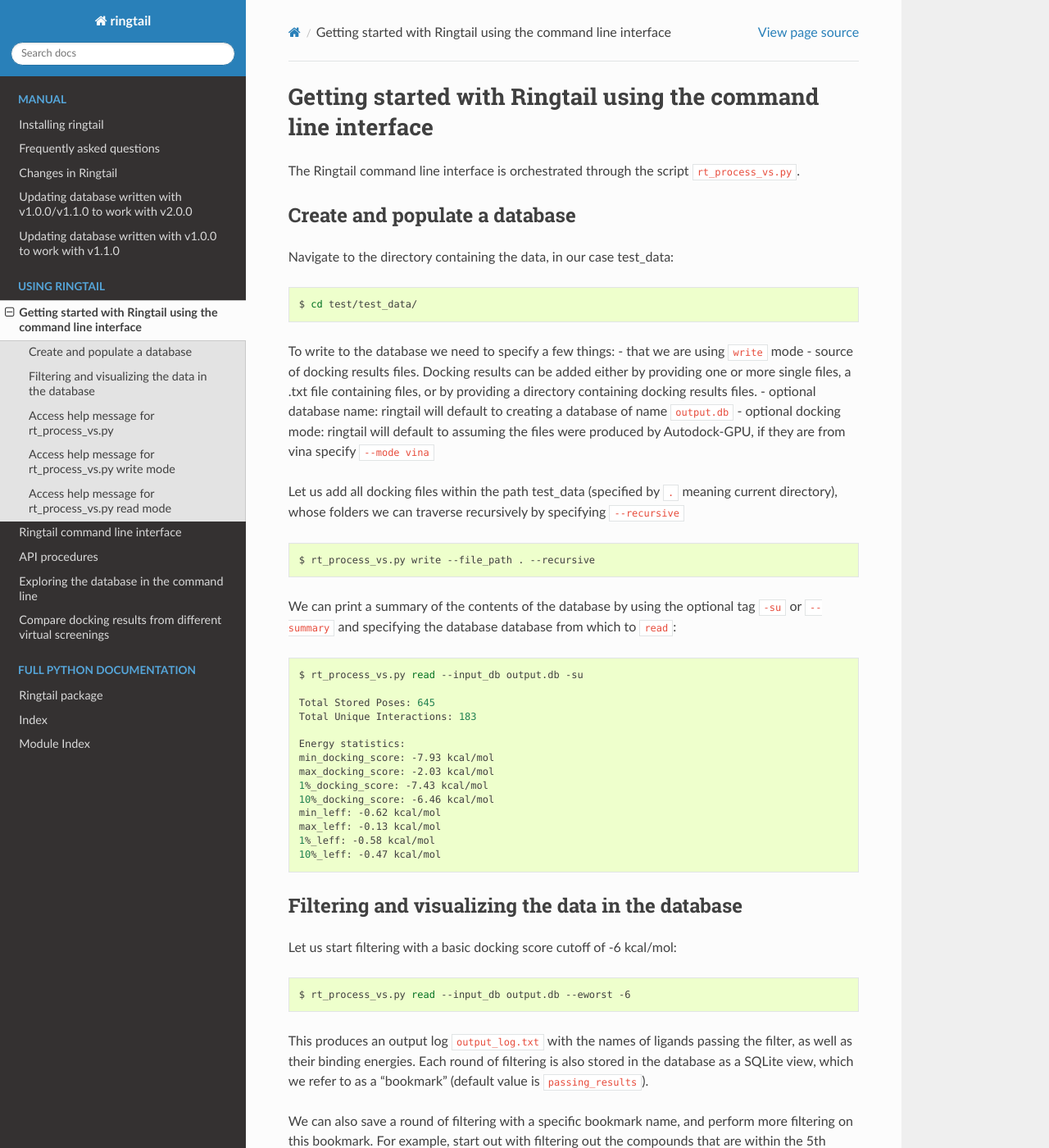
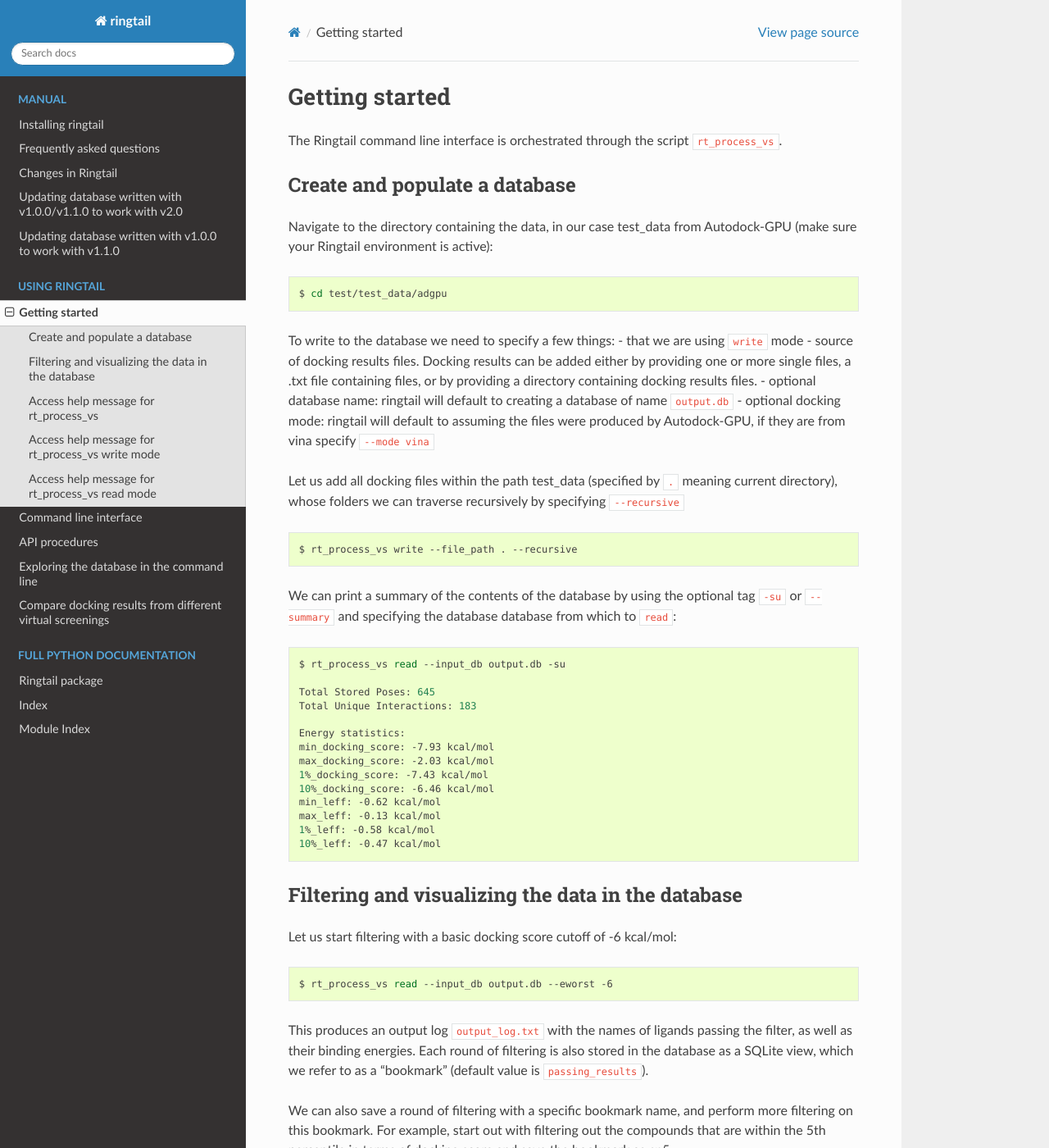
Before and after one commit to forlilab/Ringtail, a Sphinx documentation site: the page built from docs/source/get_started.rst, in a window 1280 px wide and 1400 px high. Shown: the whole window at 82% size. Built offline with Sphinx 7.4.7 and the Read the Docs theme 2.0.0, drawn with Linux system fonts in a browser that asks for light colours; some of the changed text lies outside the part shown.

Commit message:
updated how the scripts are referred to (removing .py and paths)

```diff
--- a/docs/source/get_started.rst
+++ b/docs/source/get_started.rst
@@ -1,17 +1,17 @@
 .. _get_started:
 
-Getting started with Ringtail using the command line interface
-###############################################################
+Getting started
+###############
 
-The Ringtail command line interface is orchestrated through the script ``rt_process_vs.py``.
+The Ringtail command line interface is orchestrated through the script ``rt_process_vs``.
 
 Create and populate a database
 *********************************
-Navigate to the directory containing the data, in our case test_data:
+Navigate to the directory containing the data, in our case test_data from Autodock-GPU (make sure your Ringtail environment is active):
 
 .. code-block:: bash
 
-    $ cd test/test_data/
+    $ cd test/test_data/adgpu
 
 To write to the database we need to specify a few things:
 - that we are using ``write`` mode
@@ -23,13 +23,13 @@ Let us add all docking files within the path test_data (specified by ``.`` meani
 
 .. code-block:: bash
 
-    $ rt_process_vs.py write --file_path . --recursive
+    $ rt_process_vs write --file_path . --recursive
 
 We can print a summary of the contents of the database by using the optional tag ``-su`` or ``--summary`` and specifying the database database from which to ``read``:
 
 .. code-block:: bash
 
-    $ rt_process_vs.py read --input_db output.db -su
+    $ rt_process_vs read --input_db output.db -su
 
     Total Stored Poses: 645
     Total Unique Interactions: 183
@@ -51,7 +51,7 @@ Let us start filtering with a basic docking score cutoff of -6 kcal/mol:
 
 .. code-block:: bash
 
-    $ rt_process_vs.py read --input_db output.db --eworst -6
+    $ rt_process_vs read --input_db output.db --eworst -6
 
 This produces an output log ``output_log.txt`` with the names of ligands passing the filter, as well as their binding energies. Each round of filtering is also stored in the database as a SQLite view, which we refer to as a "bookmark" (default value is ``passing_results``).
 
@@ -60,37 +60,37 @@ For example, start out with filtering out the compounds that are within the 5th
 
 .. code-block:: bash
 
-    $ rt_process_vs.py read --input_db output.db --score_percentile 5 --log ep5_log.txt --bookmark_name ep5
+    $ rt_process_vs read --input_db output.db --score_percentile 5 --log ep5_log.txt --bookmark_name ep5
 
 Let's then further refine the set of molecules by applying an interaction filter for van der Waals interactions with V279 on the receptor:
 
 .. code-block:: bash
 
-    $ rt_process_vs.py read --input_db output.db --filter_bookmark ep5 --vdw_interactions A:VAL:279: --log ep5_vdwV279_log.txt --bookmark_name ep5_vdwV279
+    $ rt_process_vs read --input_db output.db --filter_bookmark ep5 --vdw_interactions A:VAL:279: --log ep5_vdwV279_log.txt --bookmark_name ep5_vdwV279
 
 The filtered molecules can then be exported as an e.g., SDF file which can be used for visual inspection in molecular graphics programs. At the same time, if pymol is installed, we can kick off a pymol session of the ligands
 
 .. code-block:: bash
 
-    $ rt_process_vs.py read --input_db output.db --bookmark_name ep5_vdwV279 --export_sdf_path ep5_vdwV279_sdfs --pymol
+    $ rt_process_vs read --input_db output.db --bookmark_name ep5_vdwV279 --export_sdf_path ep5_vdwV279_sdfs --pymol
 
-Access help message for rt_process_vs.py
-*****************************************
+Access help message for rt_process_vs
+**************************************
 
 .. code-block:: bash
 
-    $ rt_process_vs.py --help
+    $ rt_process_vs --help
 
-Access help message for rt_process_vs.py write mode
-***************************************************
+Access help message for rt_process_vs write mode
+************************************************
 
 .. code-block:: bash
 
-    $ rt_process_vs.py write --help
+    $ rt_process_vs write --help
 
-Access help message for rt_process_vs.py read mode
-**************************************************
+Access help message for rt_process_vs read mode
+***********************************************
 
 .. code-block:: bash
 
-    $ rt_process_vs.py read --help
+    $ rt_process_vs read --help
--- a/docs/source/upgrade_database.rst
+++ b/docs/source/upgrade_database.rst
@@ -1,9 +1,9 @@
 .. _upgrade_database:
 
-Updating database written with v1.0.0/v1.1.0 to work with v2.0.0
-#################################################################
+Updating database written with v1.0.0/v1.1.0 to work with v2.0
+###############################################################
 
-If you have previously written a database with Ringtail v<2.0.0, it will need to be updated to be compatible with the newest v2.0.0 Ringtail package. We have included a script ``rt_db_to_v200.py`` to perform this updated. Please note that all existing bookmarks will be removed during the update. The usage is as follows:
+If you have previously written a database with Ringtail v<2.0, it will need to be updated to be compatible with the newest v2.0 Ringtail package. We have included a script ``rt_db_to_v200.py`` to perform this updated. Please note that all existing bookmarks will be removed during the update. The usage is as follows:
 
 .. code-block:: bash
 
```
Also changed, not shown: docs/source/cmdline.rst (+31 -31 lines), docs/source/compare.rst (+14 -14 lines).
